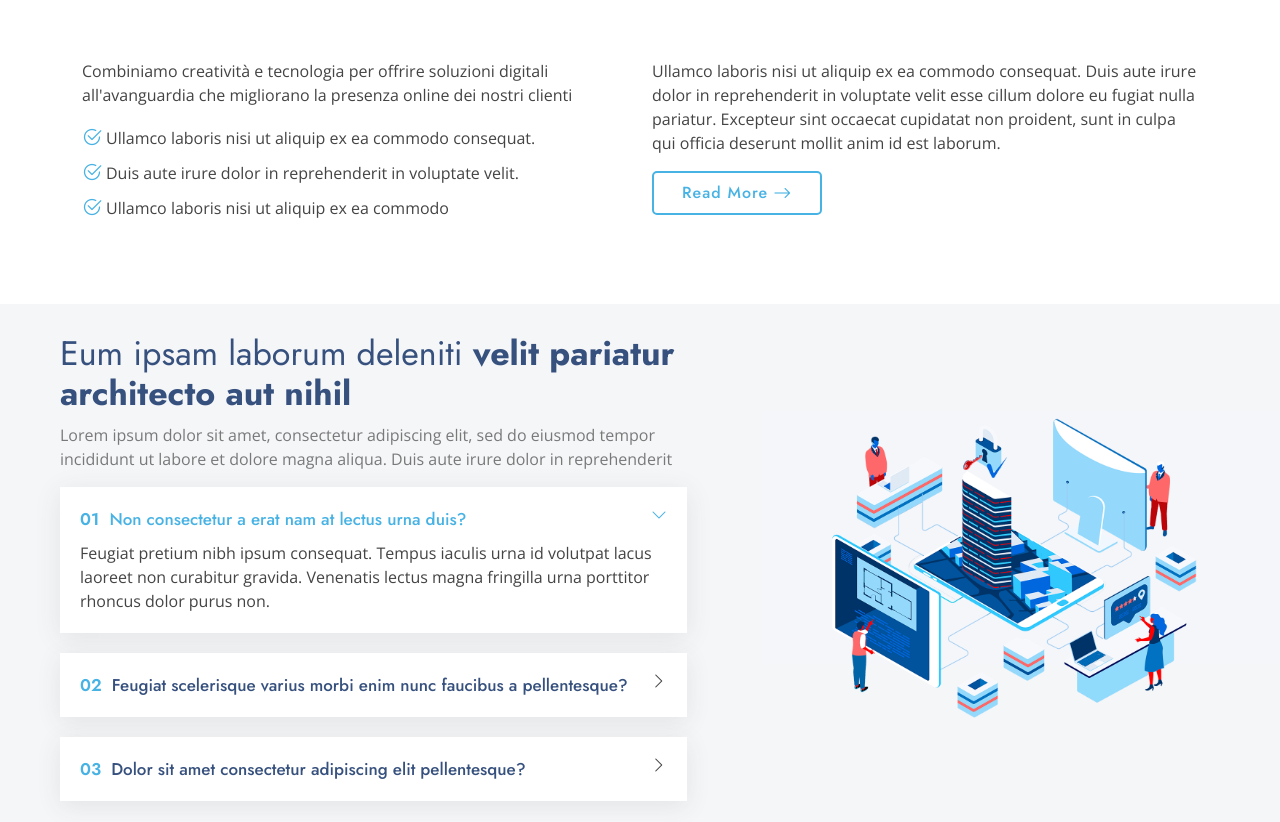
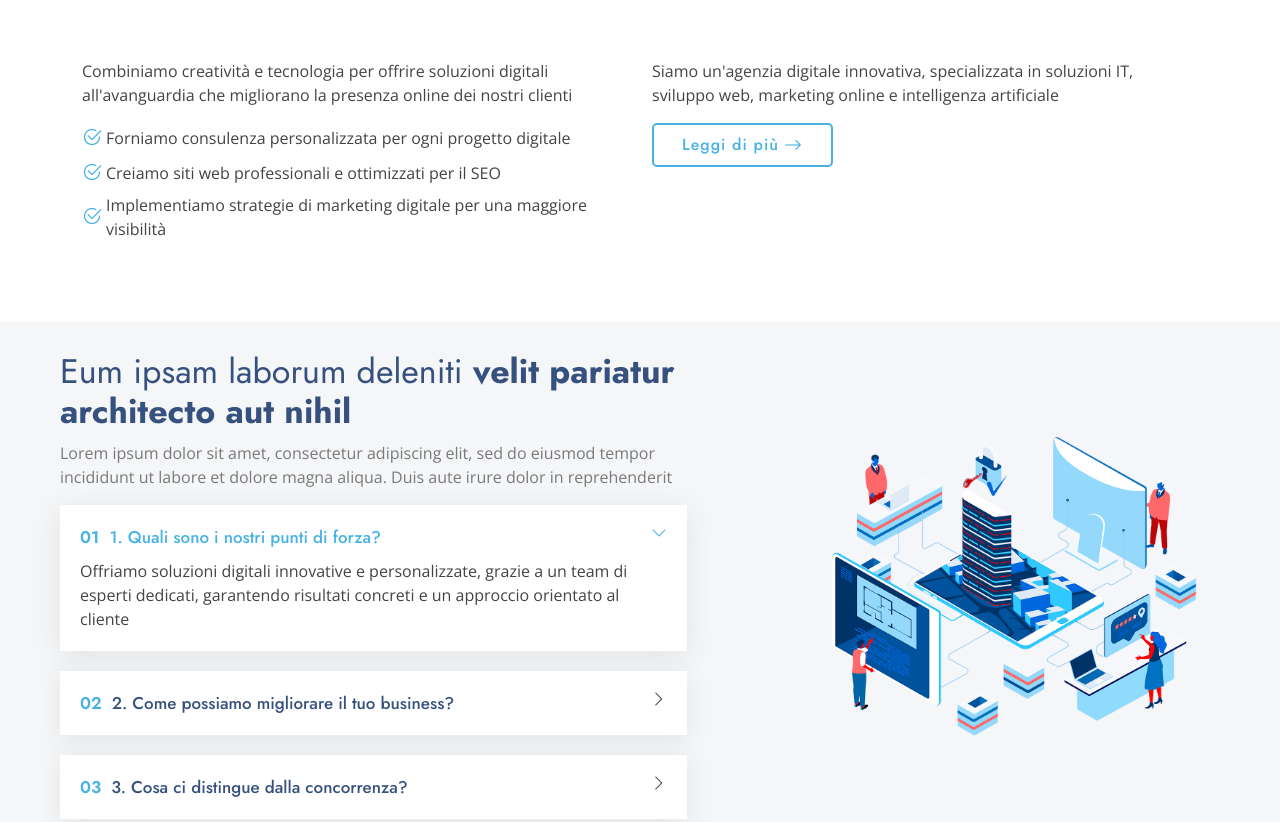
Before and after one commit to CristianAloe/web_agency, a plain HTML site: page index.html in a window 1280 px wide. Shown: the part 860-1682 px from the top of the page. Drawn offline with nearby package versions, Linux system fonts and the light colour scheme.

Commit message:
modified:   index.html

```diff
--- a/index.html
+++ b/index.html
@@ -181,15 +181,15 @@
               Combiniamo creatività e tecnologia per offrire soluzioni digitali all'avanguardia che migliorano la presenza online dei nostri clienti
             </p>
             <ul>
-              <li><i class="bi bi-check2-circle"></i> <span>Ullamco laboris nisi ut aliquip ex ea commodo consequat.</span></li>
-              <li><i class="bi bi-check2-circle"></i> <span>Duis aute irure dolor in reprehenderit in voluptate velit.</span></li>
-              <li><i class="bi bi-check2-circle"></i> <span>Ullamco laboris nisi ut aliquip ex ea commodo</span></li>
+              <li><i class="bi bi-check2-circle"></i> <span>Forniamo consulenza personalizzata per ogni progetto digitale</span></li>
+              <li><i class="bi bi-check2-circle"></i> <span>Creiamo siti web professionali e ottimizzati per il SEO</span></li>
+              <li><i class="bi bi-check2-circle"></i> <span>Implementiamo strategie di marketing digitale per una maggiore visibilità</span></li>
             </ul>
           </div>
 
           <div class="col-lg-6" data-aos="fade-up" data-aos-delay="200">
-            <p>Ullamco laboris nisi ut aliquip ex ea commodo consequat. Duis aute irure dolor in reprehenderit in voluptate velit esse cillum dolore eu fugiat nulla pariatur. Excepteur sint occaecat cupidatat non proident, sunt in culpa qui officia deserunt mollit anim id est laborum. </p>
-            <a href="#" class="read-more"><span>Read More</span><i class="bi bi-arrow-right"></i></a>
+            <p>Siamo un'agenzia digitale innovativa, specializzata in soluzioni IT, sviluppo web, marketing online e intelligenza artificiale </p>
+            <a href="#" class="read-more"><span>Leggi di più</span><i class="bi bi-arrow-right"></i></a>
           </div>
 
         </div>
@@ -218,25 +218,25 @@
 
               <div class="faq-item faq-active">
 
-                <h3><span>01</span> Non consectetur a erat nam at lectus urna duis?</h3>
+                <h3><span>01</span> 1. Quali sono i nostri punti di forza?</h3>
                 <div class="faq-content">
-                  <p>Feugiat pretium nibh ipsum consequat. Tempus iaculis urna id volutpat lacus laoreet non curabitur gravida. Venenatis lectus magna fringilla urna porttitor rhoncus dolor purus non.</p>
+                  <p>Offriamo soluzioni digitali innovative e personalizzate, grazie a un team di esperti dedicati, garantendo risultati concreti e un approccio orientato al cliente</p>
                 </div>
                 <i class="faq-toggle bi bi-chevron-right"></i>
               </div><!-- End Faq item-->
 
               <div class="faq-item">
-                <h3><span>02</span> Feugiat scelerisque varius morbi enim nunc faucibus a pellentesque?</h3>
+                <h3><span>02</span> 2. Come possiamo migliorare il tuo business?</h3>
                 <div class="faq-content">
-                  <p>Dolor sit amet consectetur adipiscing elit pellentesque habitant morbi. Id interdum velit laoreet id donec ultrices. Fringilla phasellus faucibus scelerisque eleifend donec pretium. Est pellentesque elit ullamcorper dignissim. Mauris ultrices eros in cursus turpis massa tincidunt dui.</p>
+                  <p>Trasformiamo le tue idee in realtà digitali, migliorando la tua presenza online e implementando strategie di marketing che aumentano visibilità e conversioni.</p>
                 </div>
                 <i class="faq-toggle bi bi-chevron-right"></i>
               </div><!-- End Faq item-->
 
               <div class="faq-item">
-                <h3><span>03</span> Dolor sit amet consectetur adipiscing elit pellentesque?</h3>
+                <h3><span>03</span> 3. Cosa ci distingue dalla concorrenza?</h3>
                 <div class="faq-content">
-                  <p>Eleifend mi in nulla posuere sollicitudin aliquam ultrices sagittis orci. Faucibus pulvinar elementum integer enim. Sem nulla pharetra diam sit amet nisl suscipit. Rutrum tellus pellentesque eu tincidunt. Lectus urna duis convallis convallis tellus. Urna molestie at elementum eu facilisis sed odio morbi quis</p>
+                  <p>Ci distinguiamo per l'attenzione ai dettagli, l'ascolto attivo delle esigenze del cliente e l'uso di tecnologie all'avanguardia per soluzioni efficaci.</p>
                 </div>
                 <i class="faq-toggle bi bi-chevron-right"></i>
               </div><!-- End Faq item-->
```
